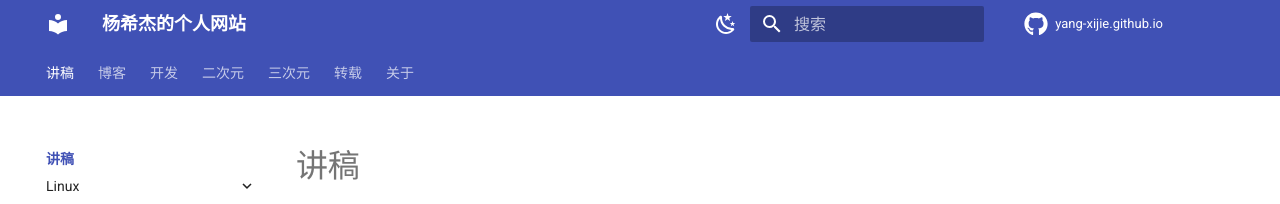
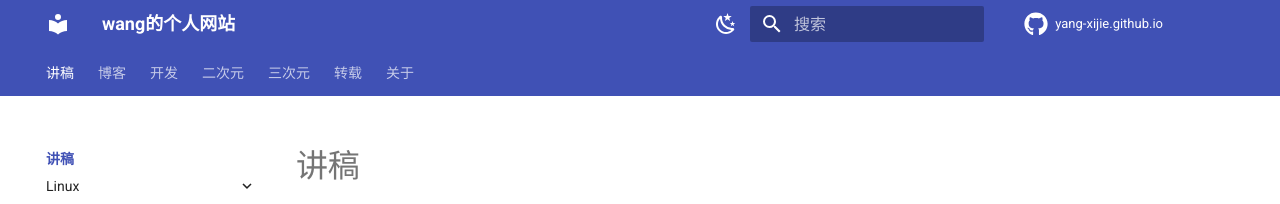
Before and after one commit to lovesportswang/lovesportswang.github.io, an MkDocs documentation site: the page built from docs/LECTURE/index.md, in a window 1280 px wide. Shown: the top 204 px of the page. Built offline with MkDocs 1.6.1 and Material for MkDocs 9.7.7, drawn with Linux system fonts in a browser that asks for light colours; comment, search, counter and statistics services are not loaded.

Commit message:
Update mkdocs.yml

```diff
--- a/mkdocs.yml
+++ b/mkdocs.yml
@@ -1,5 +1,5 @@
 # [Info]
-site_name: 杨希杰的个人网站 # 左上角标题
+site_name: wang的个人网站 # 左上角标题
 site_url: https://yang-xijie.github.io
 site_author: 杨希杰
 site_description: 杨希杰的个人网站
```
